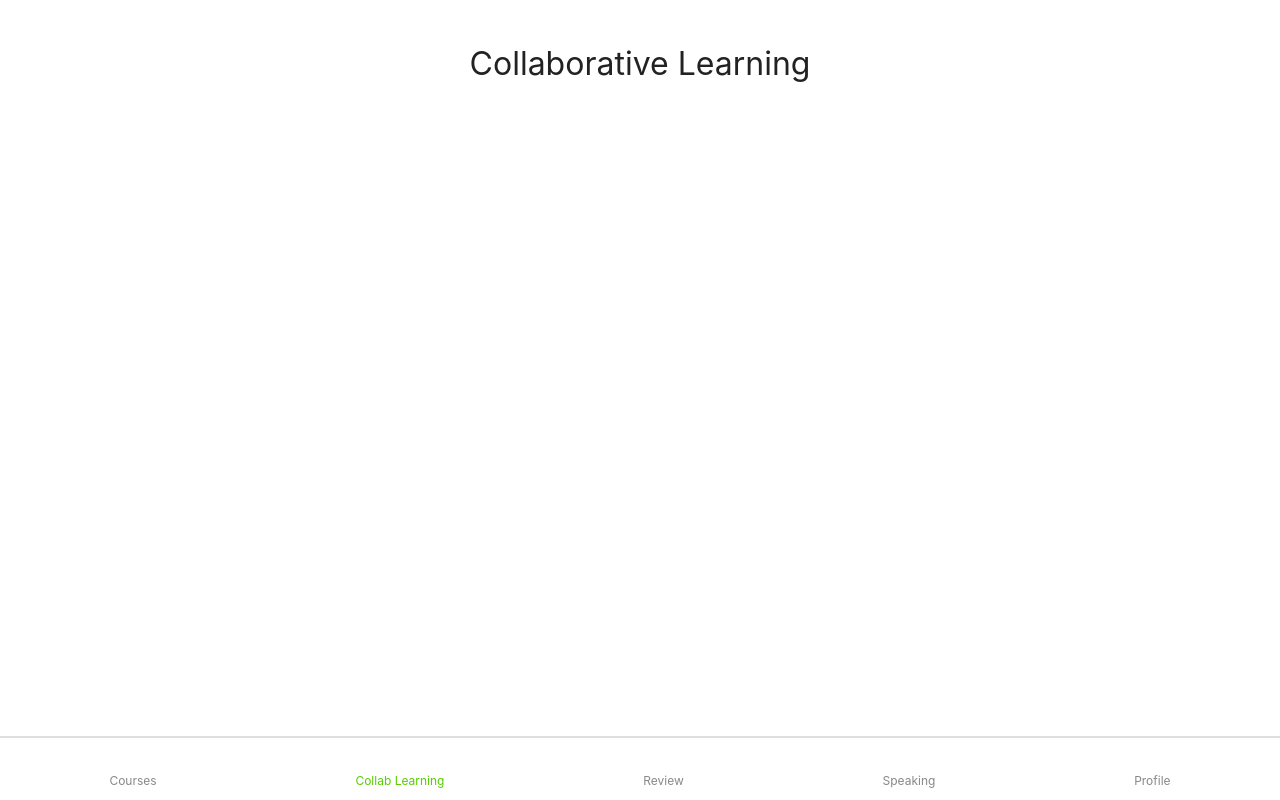
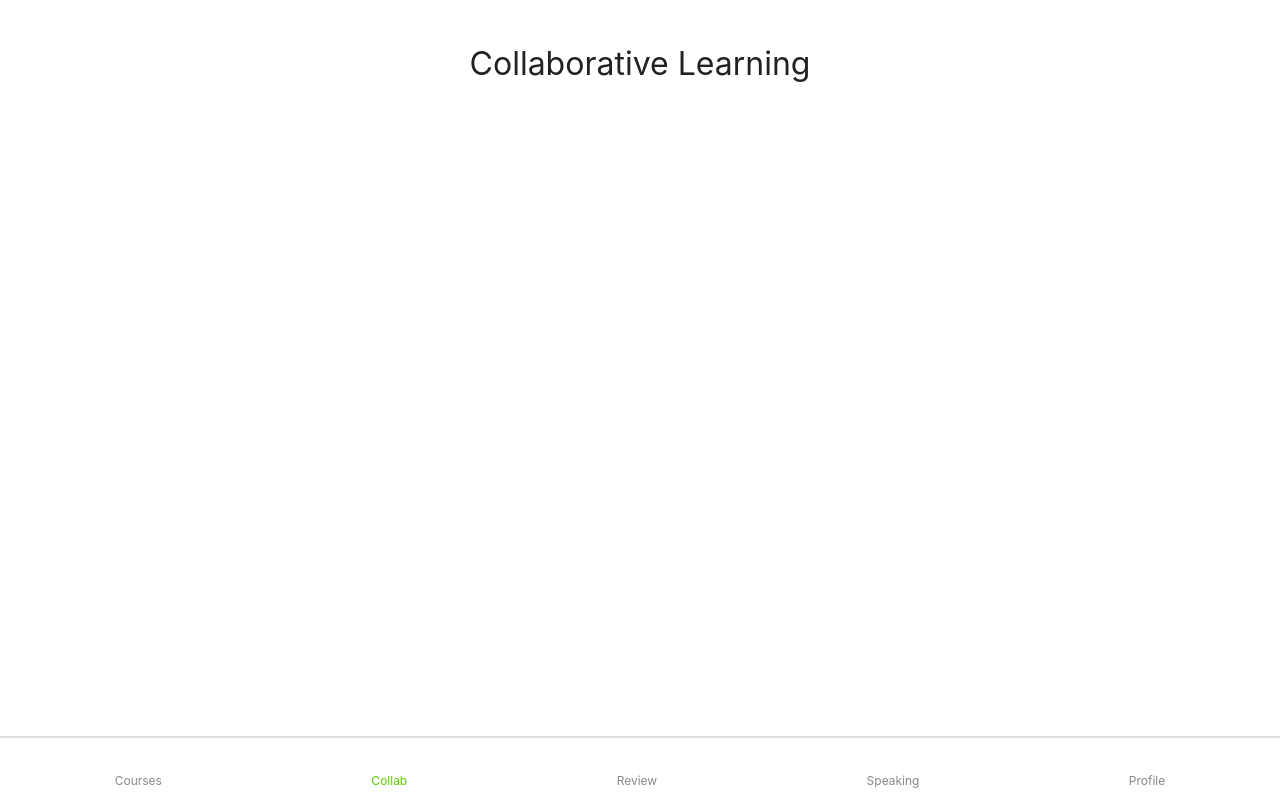
Before and after one commit to hykilpikonna/CSC318, a React (Create React App) app in the folder frontend/: page /collab-learning in a window 1280 px wide. Built offline with nearby package versions, Linux system fonts and the light colour scheme; some icons are missing.

Commit message:
[S] styling fixes

```diff
--- a/frontend/src/components/NavBar.tsx
+++ b/frontend/src/components/NavBar.tsx
@@ -18,7 +18,7 @@ export default function NavBar() {
 
     const navItems = [
         { icon: "mdi:book", label: "Courses", path: "/courses" },
-        { icon: "mdi:earth", label: "Collab Learning", path: "/collab-learning" },
+        { icon: "mdi:earth", label: "Collab", path: "/collab-learning" },
         { icon: "mdi:clipboard-text-clock", label: "Review", path: "/review" },
         { icon: "mdi:microphone-message", label: "Speaking", path: "/speaking" },
         { icon: "mdi:account", label: "Profile", path: "/profile" },
--- a/frontend/src/pages/Review.tsx
+++ b/frontend/src/pages/Review.tsx
@@ -56,9 +56,9 @@ export default function Review() {
 
     return (
         <div className="layout-v p-10">
-            <h1 className="text-center p-10">Review Page</h1>
+            <h1 className="text-center">Review Page</h1>
             <h2 className="text-center">Written</h2>
-            <div className="flex flex-col flex-1 mb-8">
+            <div className="flex flex-col flex-1 mb-10 gap-5">
                 {writtenReview.map(lesson => (
                     <button
                         className="white"
@@ -70,7 +70,7 @@ export default function Review() {
                 ))}
             </div>
             <h2 className="text-center">Verbal/Listening</h2>
-            <div className="flex flex-col flex-1">
+            <div className="flex flex-col flex-1 gap-5">
                 {verbalReview.map(lesson => (
                     <button
                         className="white"
```
